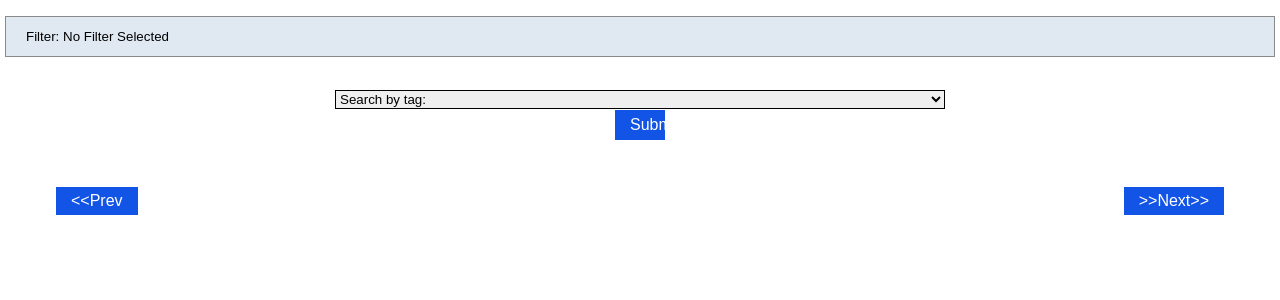
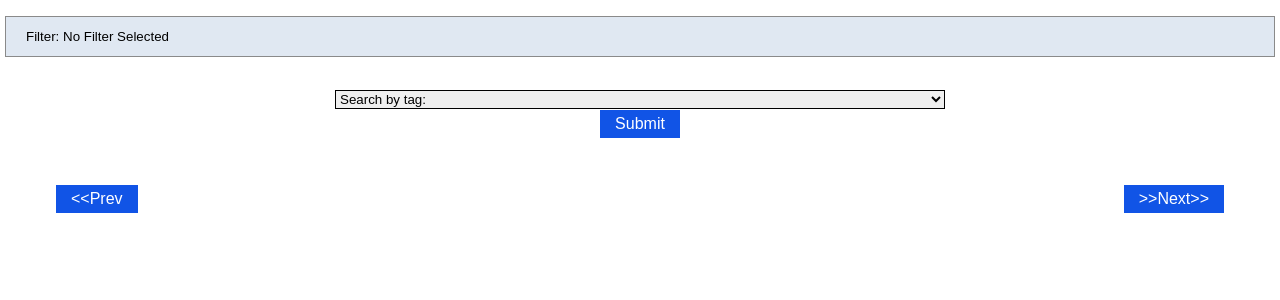
Before and after one commit to CSCI-150-LAB/Team4Repo, a PHP site: page /pageForum.php in a window 1280 px wide. Shown: the part 243-543 px from the top of the page. Run offline with PHP 8.4, Linux system fonts and the light colour scheme; the visitor is signed in with stand-in values (Sample User, id 1); data that the repository does not hold is empty.

Commit message:
Update pageForum.php

```diff
--- a/CSCI150_Project_Pages/pageForum.php
+++ b/CSCI150_Project_Pages/pageForum.php
@@ -154,17 +154,7 @@
             </select>
 
 			<button type="button"
-		style="width:50;
-		height:30;
-		margin-top:1%;
-		border: none;
-        color: white;
-        text-align: center;
-        text-decoration: none;
-        display: inline-block;
-        margin: 1px 1px;
-        cursor: pointer;
-        background-color: #1154e6;"
+
 		onclick="applyFilter()">Submit</button>
 			</div>
         </div>
```
